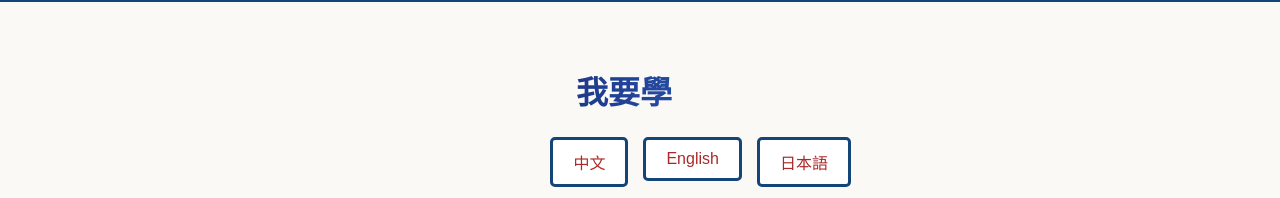
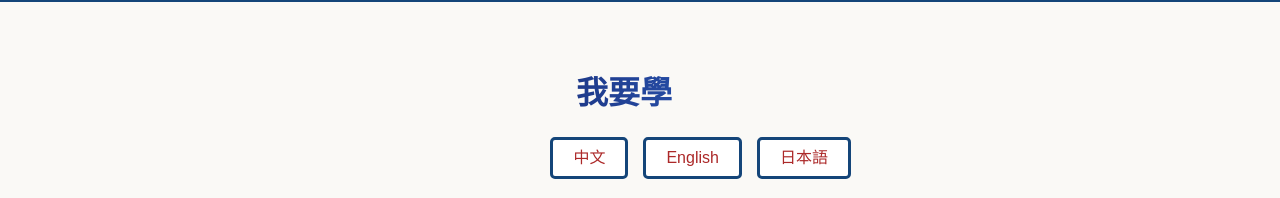
Before and after one commit to cupid-mommy/babylon, a plain HTML site: page index.html in a window 1280 px wide. Shown: the part 742-940 px from the top of the page. Drawn offline with nearby package versions, Linux system fonts and the light colour scheme.

Commit message:
Update index.html

```diff
--- a/index.html
+++ b/index.html
@@ -80,19 +80,21 @@ border-radius: 15px;
 .button-container {
     display: flex;
     text-align: center;
-    align-items: flex-start; /* 上對齊 */
+    align-items: center; /* 上對齊 */
     gap: 15px; /* 按鈕間距 */
 }
 .button-container button {
-dispaly:inline-flex
+	    display:inline-flex
 	    height : 40px;
-            padding: 10px 20px;
+            padding: 10 20px;
+
             font-size: 16px;
             cursor: pointer;
            background-color : #FFFFFF;
             color: #ac2929;
             border : 3px solid #144579;
             border-radius: 5px;
+line-height: 1;
         }
 .button-container button:hover {
     background-color: #144579; /* 更改背景色 */
```
